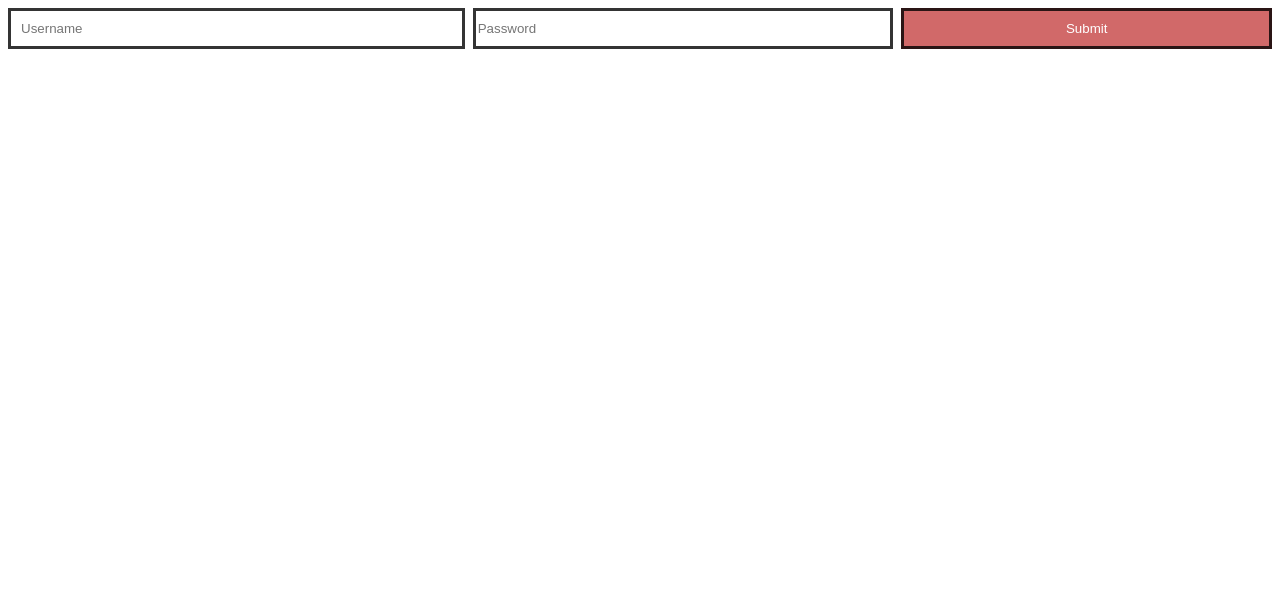
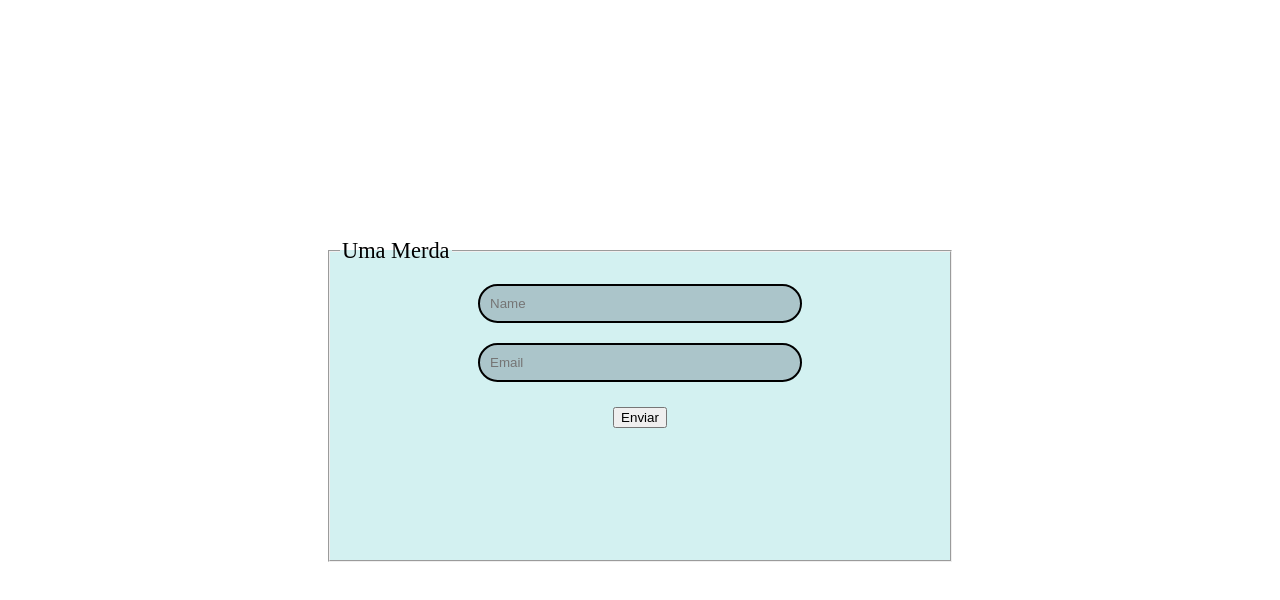
Before and after one commit to joaovitor269/Html-Css, a plain HTML site: page Praticas Pós aulas/pratica02/index.html in a window 1280 px wide. Drawn offline with Linux system fonts and the light colour scheme.

Commit message:
mudei um pouco os estilos do ex

```diff
--- a/Praticas Pós aulas/pratica02/index.html
+++ b/Praticas Pós aulas/pratica02/index.html
@@ -5,41 +5,60 @@
     <meta name="viewport" content="width=device-width, initial-scale=1.0">
     <title>Teste de Login</title>
     <style>
-        .flex-contend{
-            display: flex;
-            flex-wrap: wrap;
-            gap: 8px;
+        fieldset{
+            padding: 10px;
+            width: 600px;
+            height: 300px;
+            background-color: rgba(135, 218, 218, 0.37);
+            position: relative;
         }
 
-        .name{
-            flex: 1 0 140px;
-            border: 3px solid rgba(0, 0, 0, 0.795);
-            padding: 10px;
+        legend {
+            text-align: left;
+            font-size: 1.4em;
         }
 
-        .email{
-            flex: 1 0 120px;
-            border: 3px solid rgba(0, 0, 0, 0.795);
+        .container {
+            position: absolute;
+            top: 50%;
+            left: 50%;
+            transform: translate(-50%, -50%);
+            text-align: center;
         }
 
-        button{
-            flex: 1 0 80px;
-            color: white;
-            background-color: rgb(209, 105, 105);
-            border: 3px solid rgba(0, 0, 0, 0.795);
+        .login {
+            padding: 10px;
+            border: 2px solid black;
+            border-radius: 20px;
+            background-color: rgba(102, 120, 134, 0.363);
+            margin: 10px;
+            width: 300px;
         }
 
-        button:hover{
-            background-color: blueviolet;
+        .btn {
+            margin-top: 15px;
+
         }
+
     </style>
 </head>
 <body>
-    <div class="flex-contend">
-    <input class="name" placeholder="Username" />
-    <input class="email" placeholder="Password" />
-    <button>Submit</button>
-    </div>
+    <form action="cadastro.php" method="get" autocomplete="on">
+        <div class="container">
+            <fieldset>
+                <legend>Uma Merda</legend>
+                <div>
+                    <input type="text" name="nome" id="inome" placeholder="Name" class="login">
+                </div>
+                <div>
+                    <input type="email" name="email" id="iemail" placeholder="Email" class="login">
+                </div>
+                <div class="btn">
+                    <input type="submit" value="Enviar">
+                </div>
+            </fieldset>
+        </div>
+    </form>
 
 
 </body>
```
